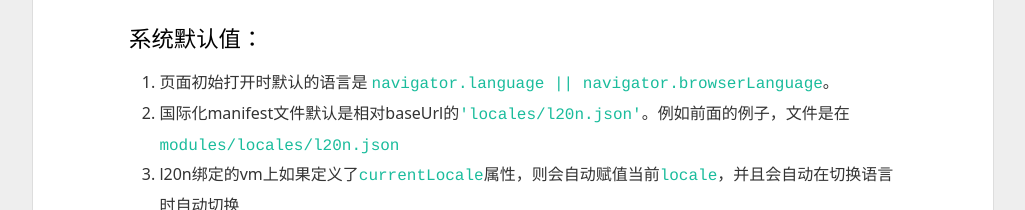
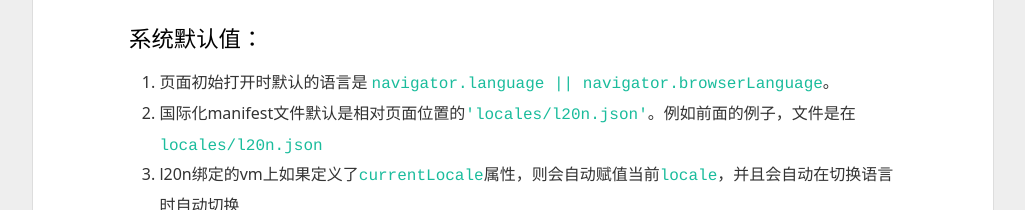
Before and after one commit to pinghe/avalon.components, a plain HTML site: page l20n/examples/examples.html in a window 1280 px wide. Shown: the part 4471-4681 px from the top of the page, without its empty margins (127-1152 px from the left). Drawn offline with Linux system fonts and the light colour scheme.

Commit message:
Update examples.html

```diff
--- a/l20n/examples/examples.html
+++ b/l20n/examples/examples.html
@@ -299,7 +299,7 @@
         <h4>系统默认值：</h4>
         <ol>
             <li>页面初始打开时默认的语言是 <code>navigator.language || navigator.browserLanguage</code>。</li>
-            <li>国际化manifest文件默认是相对baseUrl的<code>'locales/l20n.json'</code>。例如前面的例子，文件是在<code>modules/locales/l20n.json</code></li>
+            <li>国际化manifest文件默认是相对页面位置的<code>'locales/l20n.json'</code>。例如前面的例子，文件是在<code>locales/l20n.json</code></li>
             <li>l20n绑定的vm上如果定义了<code>currentLocale</code>属性，则会自动赋值当前<code>locale</code>，并且会自动在切换语言时自动切换</li>
         </ol>
         <h4>参数定制：</h4>
```
